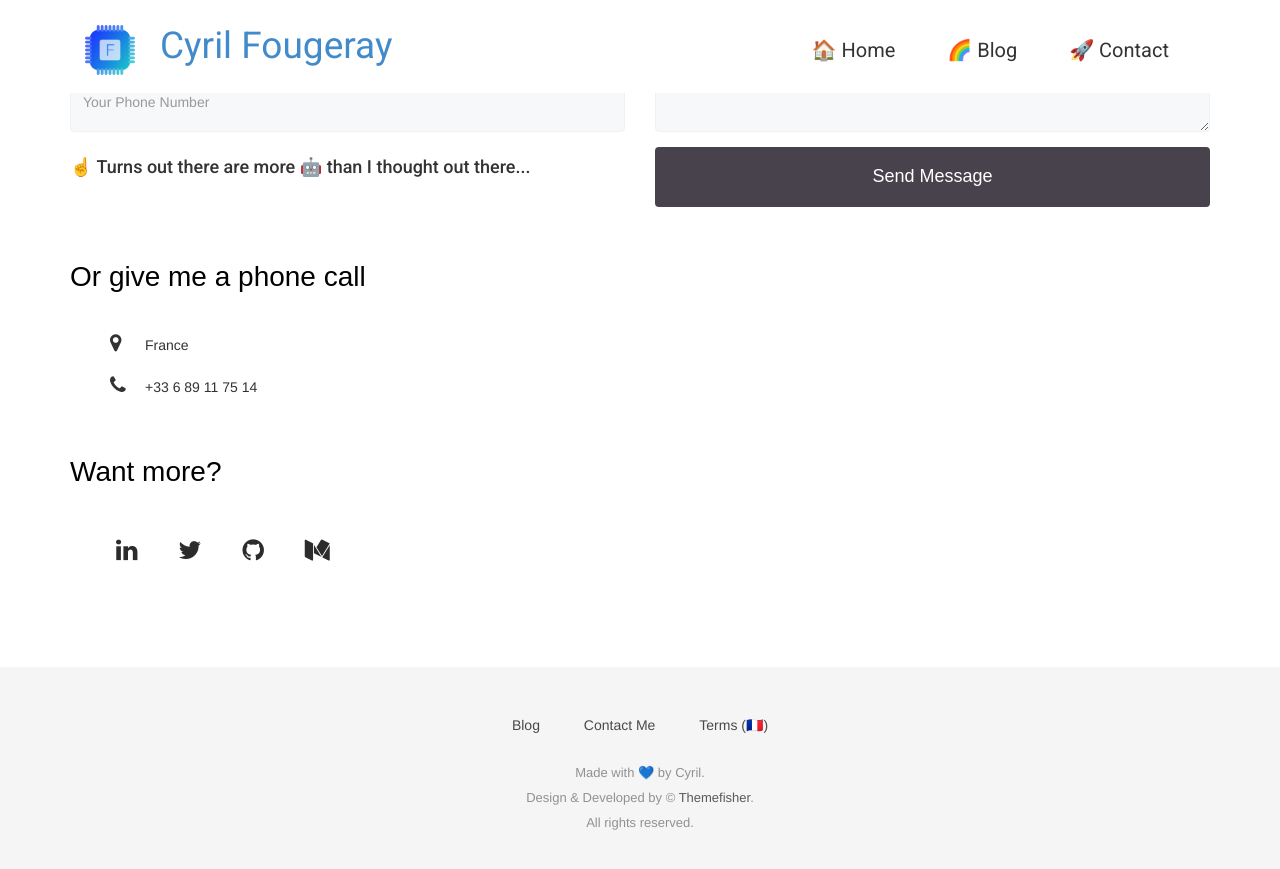
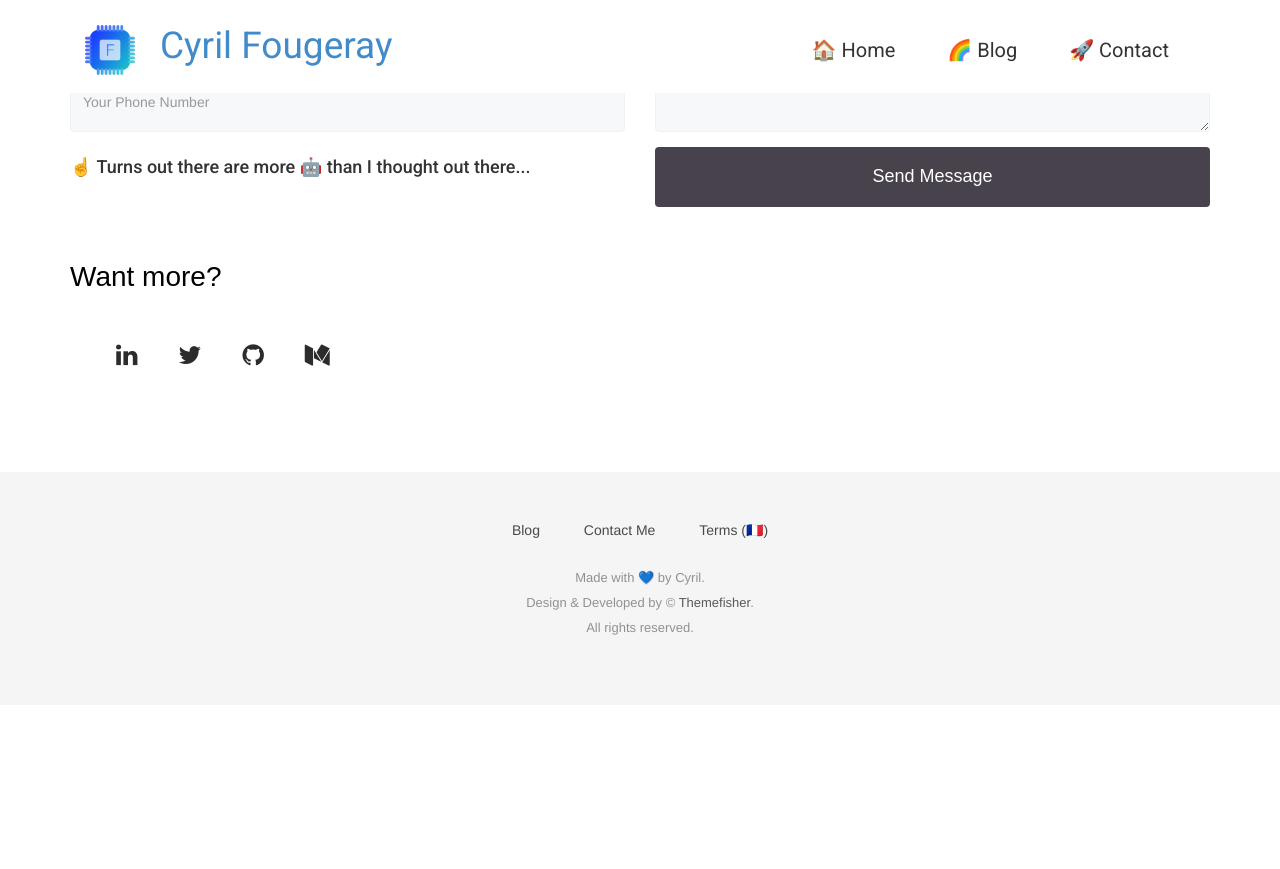
Before and after one commit to fouge/fouge.github.io, a Jekyll site: the page built from contact.html, in a window 1280 px wide and 900 px high, scrolled down 568 px. Shown: the top 869 px of the window. Built offline with Jekyll 4.4.1, drawn with Linux system fonts in a browser that asks for light colours; nearby versions of some CDN libraries; some web fonts are replaced; after the commit the page ends 1273 px from its top, so only the background shows below that.

Commit message:
remove personal details

```diff
--- a/contact.html
+++ b/contact.html
@@ -105,16 +105,6 @@ permalink: /contact/
     <div id="contact-box" class="row">
       <div class="col-md-6 col-sm-12">
         <div class="block">
-          <h2>Or give me a phone call</h2>
-          <ul class="address-block">
-            <li>
-              <i class="fa fa-map-marker"></i>France
-            </li>
-            <li>
-              <i class="fa fa-phone"></i>+33 6 89 11 75 14
-            </li>
-          </ul>
-
           <h2>Want more?</h2>
           <ul class="social-icons">
             <li>
```
